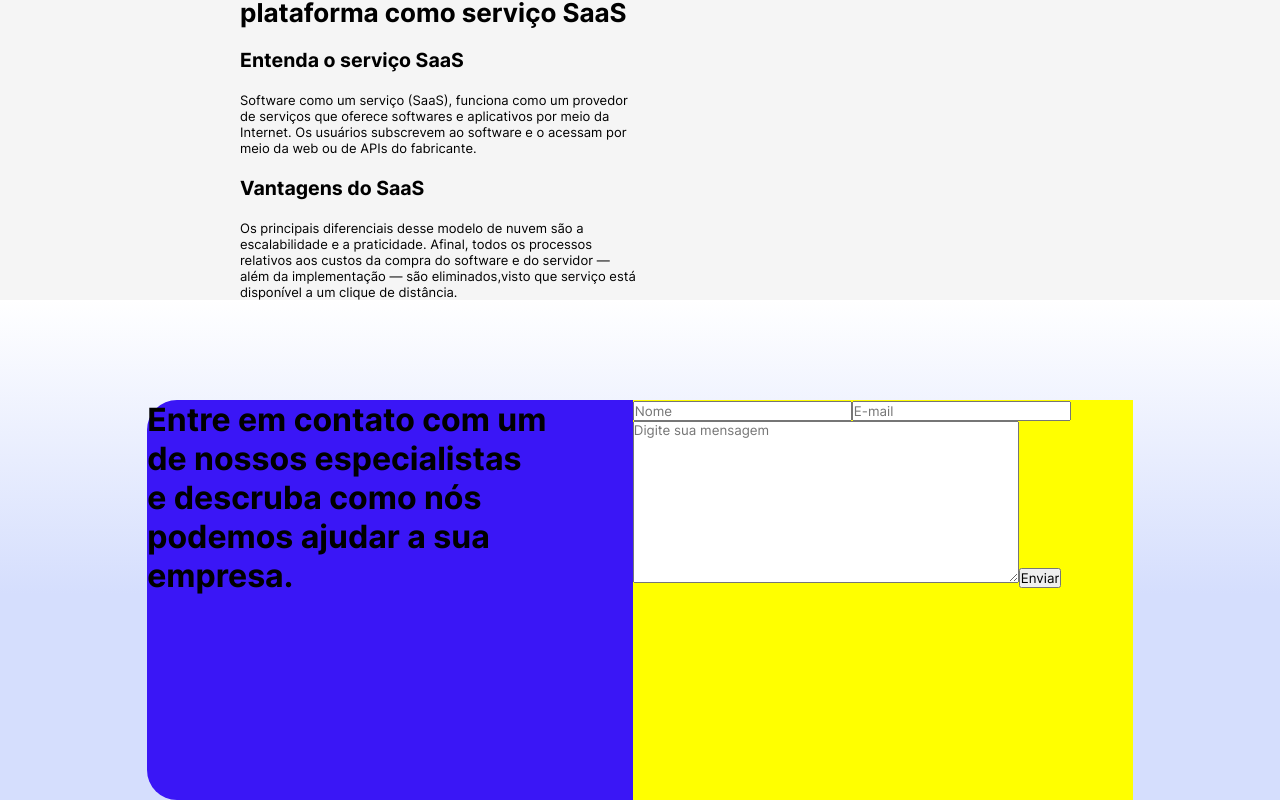
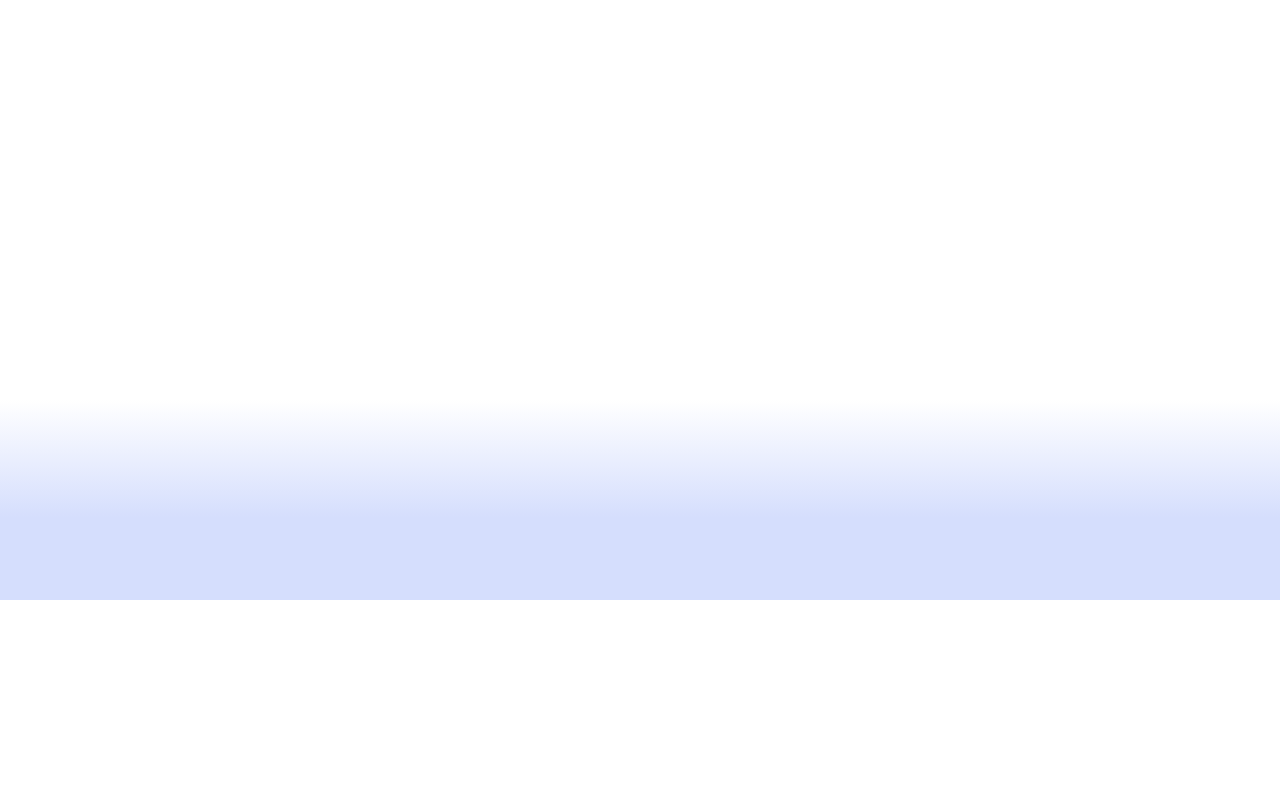
Before and after one commit to juanpablo-git/squadBI, a React (Create React App) app in the folder myproject/: page / in a window 1280 px wide. Shown: the part 1972-2772 px from the top of the page. After the commit the page ends 2572 px from the top, so only its background shows below. Built offline with nearby package versions, Linux system fonts and the light colour scheme.

Commit message:
formulçario

```diff
--- a/myproject/src/App.js
+++ b/myproject/src/App.js
@@ -10,7 +10,9 @@ import VisaoGeral from "./screens/visaoGeral";
 function App() {
   const [opacity,setOpacity] = useState({
     mc0:0,
-    mc1:0
+    mc1:0,
+    mc2:0,
+    mc3:0
   })
 
   window.document.addEventListener('scroll',(e)=>{
@@ -19,13 +21,17 @@ console.log(window.scrollY)
     if(window.scrollY < 400){
       setOpacity({
         mc0:0,
-        mc1:0
+        mc1:0,
+        mc2:0,
+        mc3:0
       })
     }
     if(window.scrollY > 400 ){
         setOpacity({
           mc0:1,
-          mc1:0
+          mc1:0,
+          mc2:0,
+          mc3:0
         })
 
     }
@@ -34,8 +40,26 @@ console.log(window.scrollY)
 
         setOpacity({
           mc0:1,
-          mc1:1
+          mc1:1,
+          mc2:0,
+          mc3:0
         })
+    }
+    if(window.scrollY > 1450){
+      setOpacity({
+        mc0:1,
+        mc1:1,
+        mc2:1,
+        mc3:0
+      })
+      if(window.scrollY > 1774){
+        setOpacity({
+          mc0:1,
+          mc1:1,
+          mc2:1,
+          mc3:1
+        })
+      }
     }
 
 
@@ -45,9 +69,8 @@ console.log(window.scrollY)
     <Container   >
       <Home />
       <VisaoGeral opacity={opacity}  />
-      {/* <PorqueSquad /> */}
-      <DefinindoSaas />
-      <Formulario />
+      <DefinindoSaas opacity={opacity} />
+      <Formulario opacity={opacity} />
     </Container>
   );
 }
--- a/myproject/src/screens/ExplicaSas/index.js
+++ b/myproject/src/screens/ExplicaSas/index.js
@@ -1,10 +1,10 @@
 import React from "react"
 import { Container, ContainerTitle, DivText, Text } from "./styled"
 
-export function DefinindoSaas(params) {
+export function DefinindoSaas({opacity}) {
     return (
-        <Container>
-            <DivText >
+        <Container opacity={opacity.mc2}>
+            <DivText  >
 
                 <Text>
                  <h1>Oferecemos a nossa plataforma como serviço SaaS</h1>
--- a/myproject/src/screens/ExplicaSas/styled.js
+++ b/myproject/src/screens/ExplicaSas/styled.js
@@ -1,4 +1,5 @@
 import styled from "styled-components";
+import {fadeIn} from "../home/animations"
 
 
 export const Container = styled.div`
@@ -7,12 +8,17 @@ background: linear-gradient(180deg, #D5DEFD 0%, #F5F5F5 17.76%);
 justify-content:center;
 align-items: flex-end;
 width: 100vw;
+opacity: ${props => props.opacity || 0};
+animation: 3s ${fadeIn} ;
+transition: 3s;
 `
 
 export const DivText = styled.div`
+
 margin-top: 30px;
 font-size: 13px;
 width: 400px;
+transition: 3s;
 
 `
 
--- /dev/null
+++ b/myproject/src/screens/Formulario/animation.js
@@ -0,0 +1,16 @@
+import styled,{css,keyframes} from "styled-components";
+
+export const fadeIn = keyframes`
+  0% {
+    opacity: 0;
+    transform: scale(0);
+  }
+  100% {
+    opacity: 1;
+    transform: scale(1);
+  }
+`
+
+export const Teste = styled.button`
+  animation: 1s ${fadeIn} ease-out;
+`
--- a/myproject/src/screens/Formulario/index.js
+++ b/myproject/src/screens/Formulario/index.js
@@ -1,21 +1,22 @@
 import { Container, ContainerForm, ContainerText, ModalContainer } from "./styled";
 
-export function Formulario() {
+export function Formulario({opacity}) {
     return (
         <Container>
             <ModalContainer>
-                <ContainerText >
+                <ContainerText opacity={opacity.mc3}>
+
                     <h1> Entre em contato com um de nossos especialistas e descruba como nós podemos ajudar a sua empresa.</h1>
                 </ContainerText>
-                <ContainerForm>
-                    <form >
-                        <input  placeholder="Nome" />
-                        <input  placeholder="E-mail" />
-                        <textarea cols="41" rows="10" placeholder="Digite sua mensagem">
+
+                <ContainerForm opacity={opacity.mc3}>
+                    <div>
+                        <input style={{marginBottom:10,marginRight:15}}  placeholder="nome" />
+                        <input  placeholder="email" />
+                    </div>
+                        <textarea style={{resize:"none"}} placeholder="escreva uma mensagem" cols="10" rows="10">
 
                         </textarea>
-                        <input type="submit" value="Enviar" />
-                    </form>
                 </ContainerForm>
             </ModalContainer>
         </Container>
--- a/myproject/src/screens/Formulario/styled.js
+++ b/myproject/src/screens/Formulario/styled.js
@@ -1,4 +1,5 @@
 import styled from "styled-components";
+import { fadeIn } from "./animation"
 
 export const Container = styled.div`
 background:linear-gradient(180deg, rgba(249, 250, 251, 0) 0%, rgba(249, 250, 251, 0) 0.01%, #D5DEFD 58.85%);
@@ -6,23 +7,25 @@ display:flex;
 justify-content:center;
 align-items: center;
 width: 100vw;
+margin-top: 100px;
 `
 export const ModalContainer = styled.div`
-margin-top: 100px;
-border-radius: 30px;
-background-color: #3A16F6;
+width:77vw;
 display: flex;
-justify-content: space-between;
-
-width:77vw;
+justify-content: space-around;
+align-items: center;
 `
 export const ContainerText = styled.div`
+
 width: 400px;
+height: 200px;
+opacity: ${props => props.opacity};
+transition: 5s;
 `
 export const ContainerForm = styled.div`
-background-color: yellow;
- width: 500px;
- height: 400px;
- display: flex;
-
+display: flex;
+flex-direction: column;
+animation: 1s ${props => props.opacity == 1 ?fadeIn : ""};
+opacity: ${props => props.opacity};
+transition: 1s;
 `
--- a/myproject/src/screens/PorqueSquadBI/styled.js
+++ b/myproject/src/screens/PorqueSquadBI/styled.js
@@ -22,7 +22,7 @@ display:flex;
 justify-content:center;
 padding-top:20px;
 padding-bottom: 20px;
-opacity: ${props => props.opacity };
+opacity: ${props => props.opacity ? 1 : 0 };
 animation:2s ${fadeIn} ease-out;
 transition: 2s;
 `
@@ -32,7 +32,7 @@ color: #f2f4f7;
 display: flex;
 justify-content: center;
 align-items: center;
-opacity: ${props => props.opacity };
+opacity: ${props => props.opacity ? 1 : 0 };
 animation:2s ${fadeIn} ease-out ;
 transition: 2s;
 height: 200px;
```
